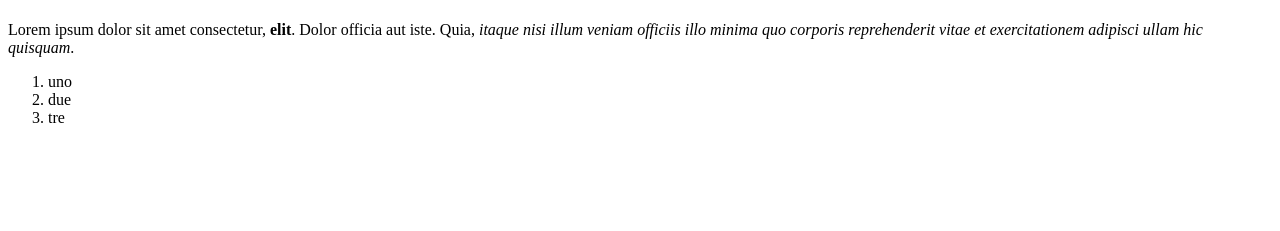
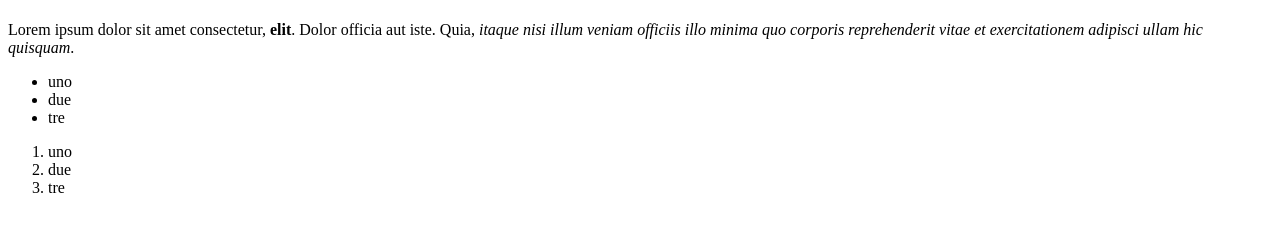
Before and after one commit to AngeloDalo/htmlcss-hello, a plain HTML site: page index.html in a window 1280 px wide. Shown: the part 59-290 px from the top of the page. Drawn offline with Linux system fonts and the light colour scheme.

Commit message:
hello world

```diff
--- a/index.html
+++ b/index.html
@@ -15,6 +15,12 @@
            et exercitationem adipisci ullam hic quisquam</em>.
         </p>
 
+        <ul>
+            <li>uno</li>
+            <li>due</li>
+            <li>tre</li>
+        </ul>
+
         <ol>
             <li>uno</li>
             <li>due</li>
```
